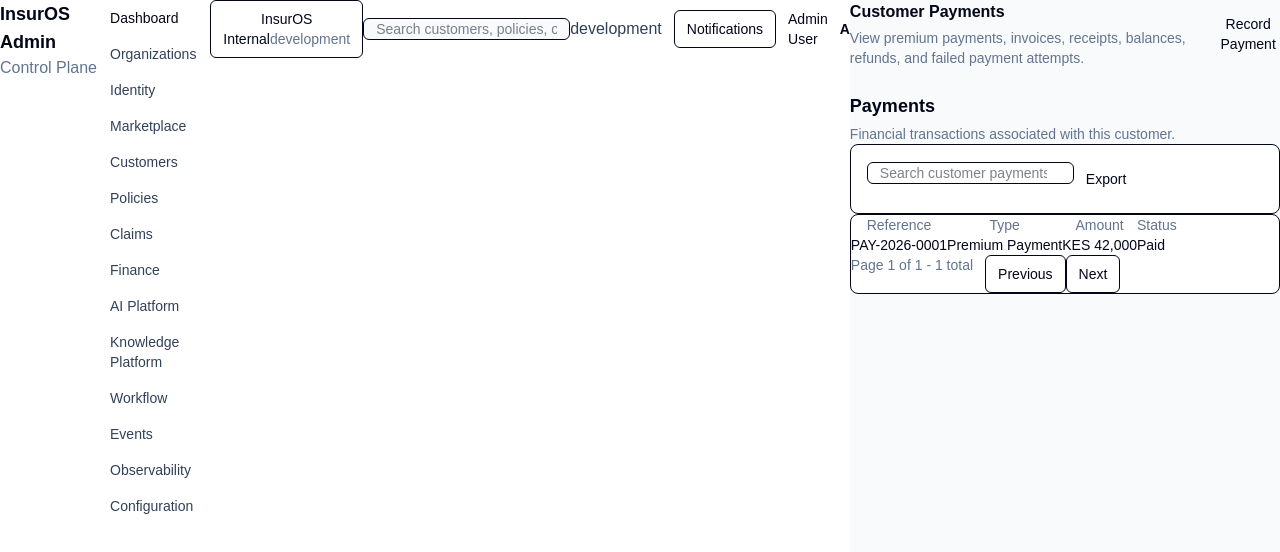
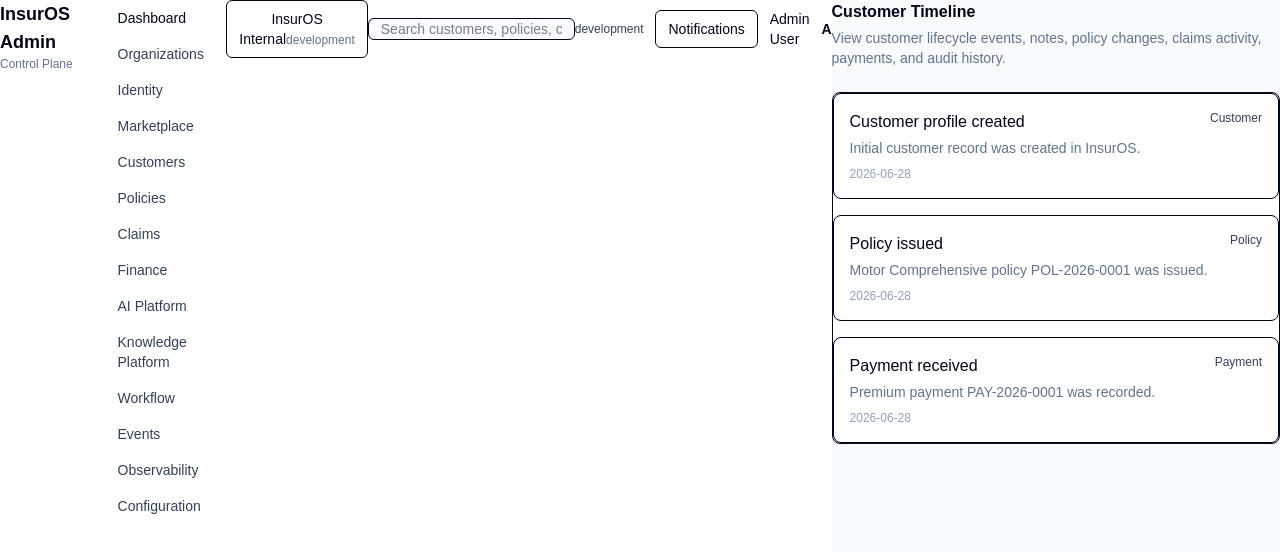
Before and after one commit to Bucrepinfo-lab/InsurOS, a Next.js app in the folder apps/admin/: page /dashboard/customers/demo-customer in a window 1280 px wide. Shown: the top 552 px of the page. Built offline with nearby package versions, Linux system fonts and the light colour scheme; no server answers.

Commit message:
feat(customers): add customer timeline page foundation

```diff
--- a/apps/admin/src/app/dashboard/customers/[customerId]/page.tsx
+++ b/apps/admin/src/app/dashboard/customers/[customerId]/page.tsx
@@ -1,56 +1,51 @@
-import {
-  Badge,
-  Button,
-  DomainEntityList,
-  DomainModulePage,
-  type DataTableColumn
-} from '@insuros/ui';
+import { Badge, Card, CardContent, DomainModulePage } from '@insuros/ui';
 
-type CustomerPaymentRow = {
-  reference: string;
-  type: string;
-  amount: string;
-  status: string;
-};
-
-const payments: CustomerPaymentRow[] = [
+const events = [
   {
-    reference: 'PAY-2026-0001',
-    type: 'Premium Payment',
-    amount: 'KES 42,000',
-    status: 'Paid'
+    title: 'Customer profile created',
+    description: 'Initial customer record was created in InsurOS.',
+    type: 'Customer',
+    date: '2026-06-28'
+  },
+  {
+    title: 'Policy issued',
+    description: 'Motor Comprehensive policy POL-2026-0001 was issued.',
+    type: 'Policy',
+    date: '2026-06-28'
+  },
+  {
+    title: 'Payment received',
+    description: 'Premium payment PAY-2026-0001 was recorded.',
+    type: 'Payment',
+    date: '2026-06-28'
   }
 ];
 
-const columns: DataTableColumn<CustomerPaymentRow>[] = [
-  { key: 'reference', header: 'Reference' },
-  { key: 'type', header: 'Type' },
-  { key: 'amount', header: 'Amount' },
-  {
-    key: 'status',
-    header: 'Status',
-    render: (row) => <Badge tone='success'>{row.status}</Badge>
-  }
-];
-
-export default function CustomerPaymentsPage() {
+export default function CustomerTimelinePage() {
   return (
     <DomainModulePage
-      title='Customer Payments'
-      description='View premium payments, invoices, receipts, balances, refunds, and failed payment attempts.'
-      actions={<Button>Record Payment</Button>}
+      title='Customer Timeline'
+      description='View customer lifecycle events, notes, policy changes, claims activity, payments, and audit history.'
     >
-      <DomainEntityList
-        title='Payments'
-        description='Financial transactions associated with this customer.'
-        searchPlaceholder='Search customer payments...'
-        columns={columns}
-        data={payments}
-        emptyTitle='No payments'
-        emptyDescription='Record the first payment for this customer.'
-        emptyAction={<Button>Record Payment</Button>}
-        actions={<Button variant='secondary'>Export</Button>}
-      />
+      <Card>
+        <CardContent>
+          <div className='grid gap-4'>
+            {events.map((event) => (
+              <div key={event.title} className='rounded-lg border p-4'>
+                <div className='flex items-start justify-between gap-4'>
+                  <div>
+                    <p className='font-medium text-slate-950'>{event.title}</p>
+                    <p className='mt-1 text-sm text-slate-500'>{event.description}</p>
+                    <p className='mt-2 text-xs text-slate-400'>{event.date}</p>
+                  </div>
+
+                  <Badge tone='neutral'>{event.type}</Badge>
+                </div>
+              </div>
+            ))}
+          </div>
+        </CardContent>
+      </Card>
     </DomainModulePage>
   );
 }
```
